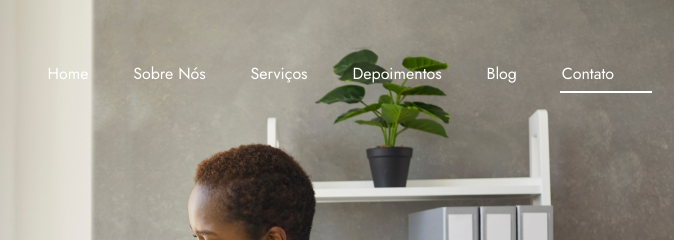
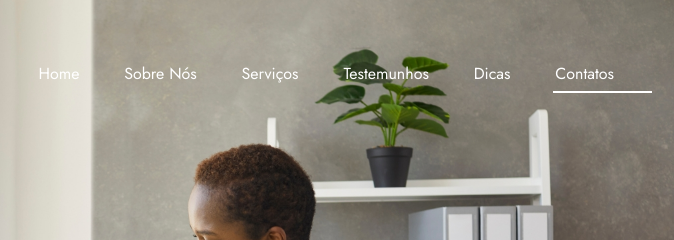
Before and after one commit to manildovan/lifequality2, a plain HTML site: page index.html in a window 1280 px wide. Shown: the top 240 px of the page, 561-1235 px from the left. Drawn offline with Linux system fonts and the light colour scheme; files whose address does not match are found by name.

Commit message:
testemunhos

```diff
--- a/index.html
+++ b/index.html
@@ -62,9 +62,9 @@
             <li><a href="#home-section" class="nav-link">Home</a></li>
             <li><a href="#about-section" class="nav-link">Sobre Nós</a></li>
             <li><a href="#services-section" class="nav-link">Serviços</a></li>
-            <li><a href="#testimonials-section" class="nav-link">Depoimentos</a></li>
-            <li><a href="#blog-section" class="nav-link">Blog</a></li>
-            <li><a href="#contact-section" class="nav-link">Contato</a></li>
+            <li><a href="#testimonials-section" class="nav-link">Testemunhos</a></li>
+            <li><a href="#blog-section" class="nav-link">Dicas</a></li>
+            <li><a href="#contact-section" class="nav-link">Contatos</a></li>
           </ul>
         </nav>
 
@@ -310,7 +310,7 @@
 
 
 
-   <section class="site-section bg-primary">
+   <section class="site-section bg-primary" id="testimonials-section">
   <div class="container">
     <div class="row">
       <div class="col-12 mb-5 position-relative">
```
